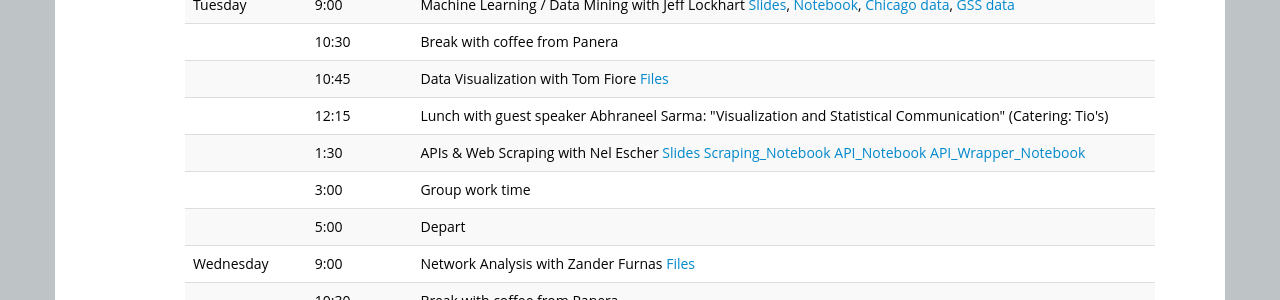
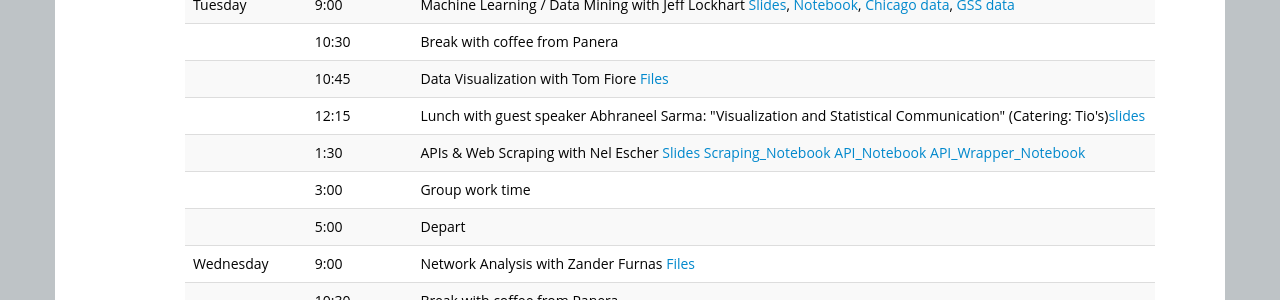
Before and after one commit to ICOSBigDataCamp/2019-summer-camp, a Jekyll site: the page built from index.html, in a window 1280 px wide and 900 px high, scrolled down 1312 px. Shown: the part 154-454 px from the top of the window. Built offline with Jekyll 4.4.1, drawn with Linux system fonts in a browser that asks for light colours.

Commit message:
sarma slides

```diff
--- a/index.html
+++ b/index.html
@@ -151,7 +151,7 @@ Organizing committee: Elizabeth Bruch, Jerry Davis
   <tr> <td>Tuesday</td><td>9:00</td>   <td>Machine Learning / Data Mining with Jeff Lockhart <a href="https://docs.google.com/presentation/d/1QT3DzB1sampdsXCMWbU4q1pnwdGL18R52O5G2ELwmgE/edit?usp=sharing" target="_blank">Slides</a>, <a href="data/ML_for_data_camp.ipynb" target="_blank">Notebook</a>, <a href="data/community_area_stats.tsv" target="_blank">Chicago data</a>, <a href="data/GSS2012Extract_PresApproval_StrongPartyAffiliation_CLEAN.csv" target="_blank">GSS data</a> </td> </tr>
   <tr> <td></td>       <td>10:30</td>   <td>Break with coffee from Panera</td> </tr>
   <tr> <td></td>       <td>10:45</td>   <td>Data Visualization with Tom Fiore <a href="data/Python_Plotting_2019_ThomasFiore.zip" target="_blank">Files</a></td> </tr>
-  <tr> <td></td>       <td>12:15</td>   <td>Lunch with guest speaker Abhraneel Sarma: "Visualization and Statistical Communication" (Catering: Tio's)</td> </tr>
+  <tr> <td></td>       <td>12:15</td>   <td>Lunch with guest speaker Abhraneel Sarma: "Visualization and Statistical Communication" (Catering: Tio's)<a href="slides/sarma_data_camp.pdf" target="_blank">slides</a></td> </tr>
   <tr> <td></td>       <td>1:30</td>   <td>APIs & Web Scraping with Nel Escher <a href="slides/APIs_Web_Scraping.pdf" target="_blank">Slides</a> <a href="data/wikipedia_scrape_finnish_olympians.ipynb" target="_blank">Scraping_Notebook</a> <a href="data/api_get_requests.ipynb" target="_blank">API_Notebook</a> <a href="data/reddit_api_wrapper.ipynb" target="_blank">API_Wrapper_Notebook</a></td> </tr>
   <tr> <td></td>       <td>3:00</td>   <td>Group work time</td> </tr>
   <tr> <td></td>       <td>5:00</td>   <td>Depart</td> </tr>
```
Also changed, not shown: 1 other file.
